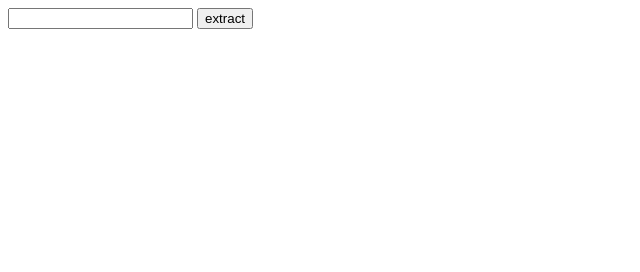
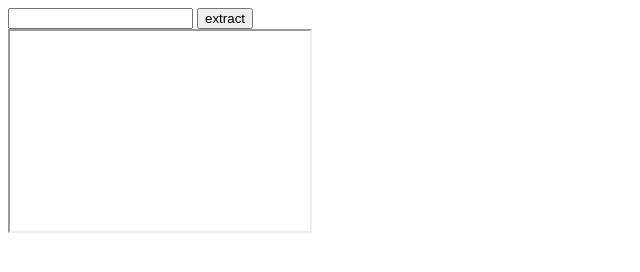
Before and after one commit to Guru081/urlextract, a plain HTML site: page index.html in a window 1280 px wide. Shown: the whole page, without its empty margins (0-640 px from the left). Drawn offline with Linux system fonts and the light colour scheme.

Commit message:
Update index.html

```diff
--- a/index.html
+++ b/index.html
@@ -6,8 +6,16 @@
 <input oninput="onHandleChange(this)" name="urlPaste" type="text"/>
 <button  onclick="onHandleExtract()">extract</button>
 <div id="uid"></div>
+  <iframe id="report"
+    title="Inline Frame Example"
+    width="300"
+    height="200"
+   >
+</iframe>
+
 <script>
 var str="";
+  var b="";
 var onHandleChange=(obj)=>{
   str=obj.value
 
@@ -16,6 +24,7 @@ var onHandleExtract=()=>{
   const words = str.split('/');
   b=words[6]
   document.getElementById('uid').innerHTML=b&&`Report ID - `+b;
+  document.getElementById('report').src=str
 }
 
 </script>
```
